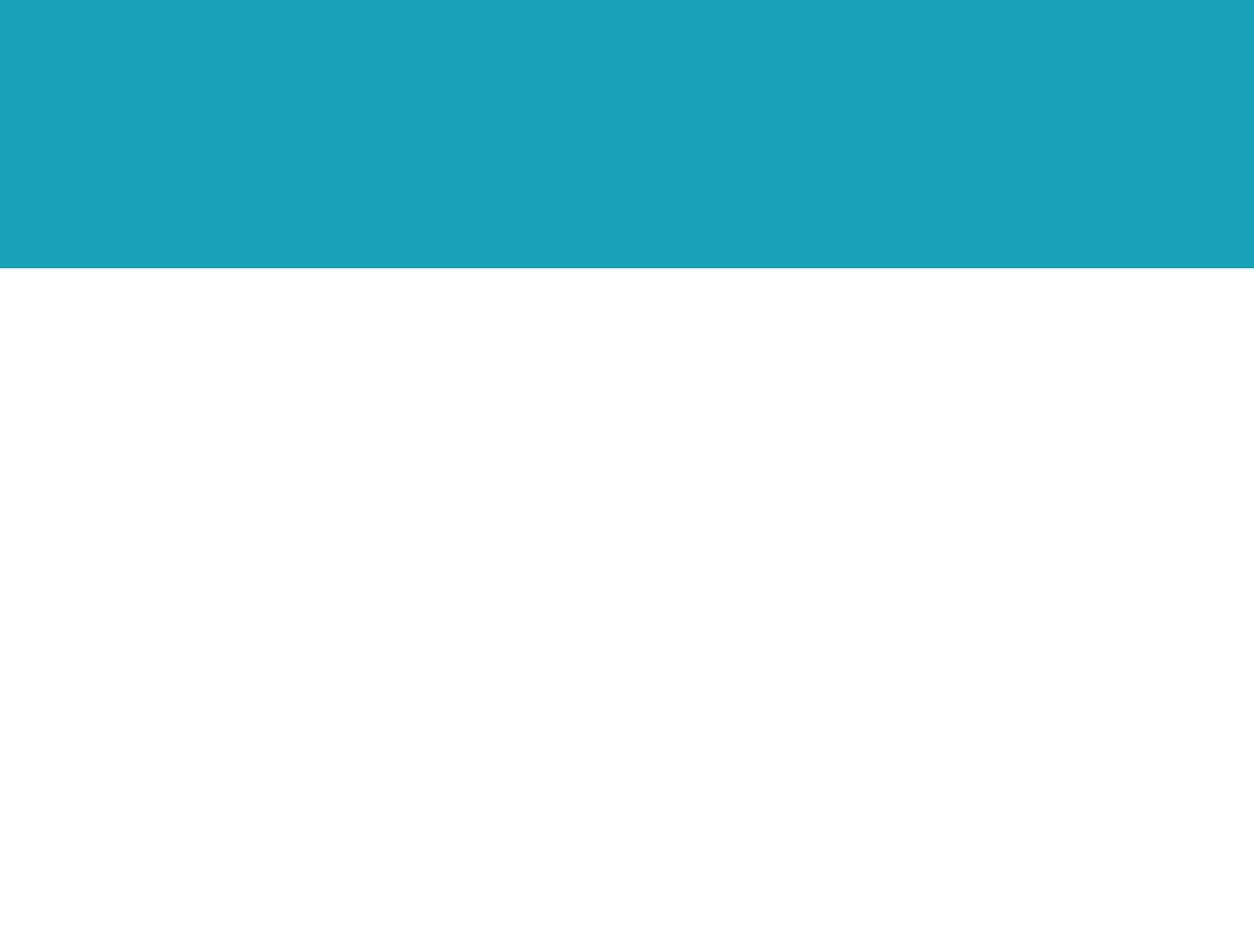
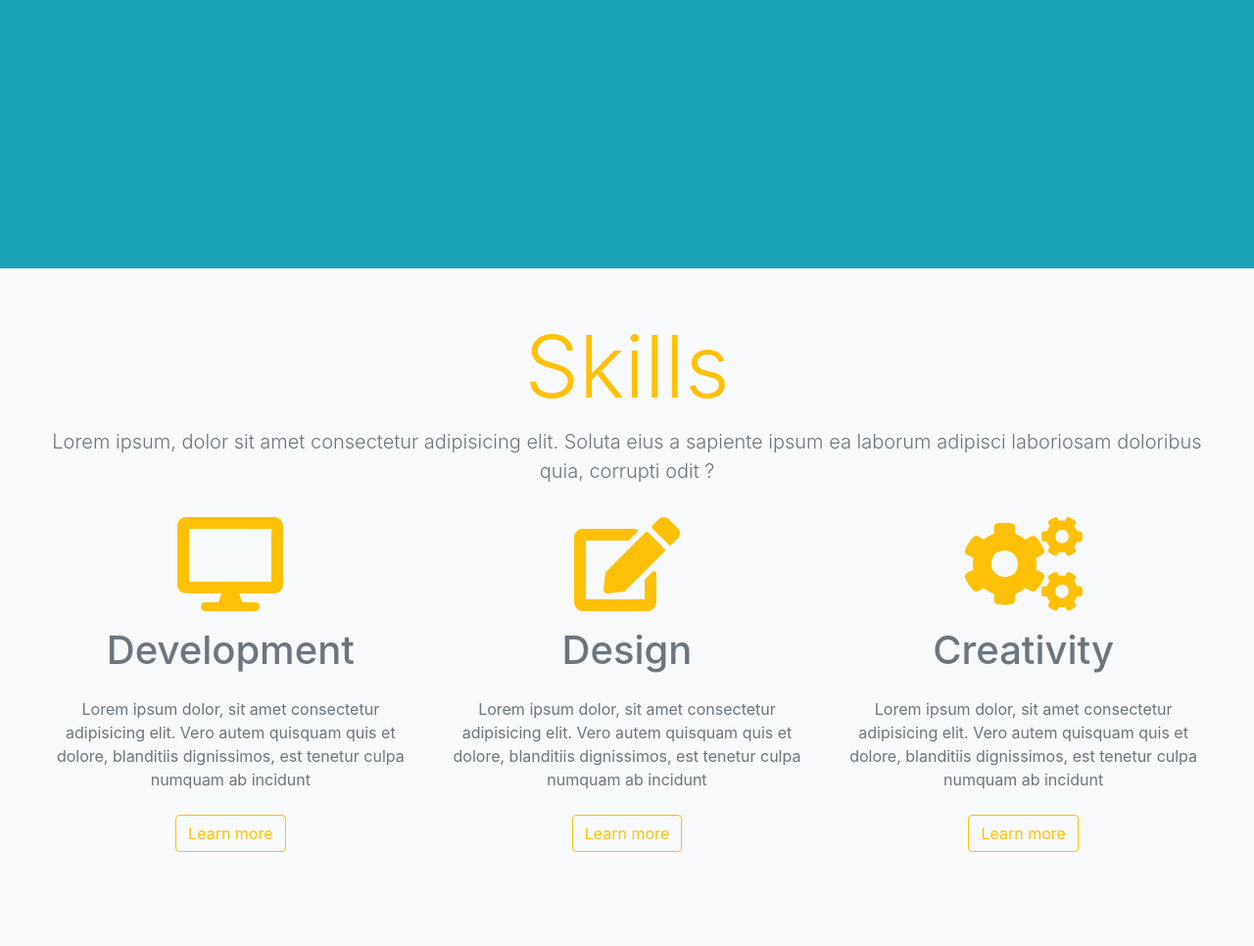
Before and after one commit to CyrilNtando/Bootstrap-Practice, a plain HTML site: page index.html in a window 1280 px wide. Shown: the part 526-1492 px from the top of the page at 98% size. Before the commit the page ends 800 px from the top, so only its background shows below. Drawn offline with nearby package versions, Linux system fonts and the light colour scheme.

Commit message:
Skill section completed

```diff
--- a/index.html
+++ b/index.html
@@ -120,6 +120,59 @@
       </div>
     </section>
     <!----End of bunner-->
+
+    <!------Skills-->
+    <section class="bg-light p-5">
+      <div class="container-fuild">
+        <!------title-->
+        <div class="row">
+          <div class="col text-center mb-3">
+            <h1 class="text-warning display-2">Skills</h1>
+            <p class="lead text-secondary">
+              Lorem ipsum, dolor sit amet consectetur adipisicing elit. Soluta
+              eius a sapiente ipsum ea laborum adipisci laboriosam doloribus
+              quia, corrupti odit ?
+            </p>
+          </div>
+        </div>
+        <!------End of title-->
+
+        <div class="row text-center">
+          <div class="col-lg-4 col-sm-10 mx-auto mb-5">
+            <i class="fas fa-desktop fa-6x text-warning mb-3"></i>
+            <h1 class="text-secondary ">Development</h1>
+            <p class="text-muted my-4">
+              Lorem ipsum dolor, sit amet consectetur adipisicing elit. Vero
+              autem quisquam quis et dolore, blanditiis dignissimos, est tenetur
+              culpa numquam ab incidunt
+            </p>
+            <a href="" class="btn btn-outline-warning">Learn more</a>
+          </div>
+
+          <div class="col-lg-4 col-sm-10 mx-auto mb-5">
+            <i class="fas fa-edit fa-6x text-warning mb-3"></i>
+            <h1 class="text-secondary ">Design</h1>
+            <p class="text-muted my-4">
+              Lorem ipsum dolor, sit amet consectetur adipisicing elit. Vero
+              autem quisquam quis et dolore, blanditiis dignissimos, est tenetur
+              culpa numquam ab incidunt
+            </p>
+            <a href="" class="btn btn-outline-warning">Learn more</a>
+          </div>
+          <div class="col-lg-4 col-sm-10 mx-auto mb-5">
+            <i class="fas fa-cogs fa-6x text-warning mb-3"></i>
+            <h1 class="text-secondary ">Creativity</h1>
+            <p class="text-muted my-4">
+              Lorem ipsum dolor, sit amet consectetur adipisicing elit. Vero
+              autem quisquam quis et dolore, blanditiis dignissimos, est tenetur
+              culpa numquam ab incidunt
+            </p>
+            <a href="" class="btn btn-outline-warning">Learn more</a>
+          </div>
+        </div>
+      </div>
+    </section>
+    <!------End of Skills-->
     <!-- jQuery first, then Popper.js, then Bootstrap JS -->
     <script
       src="https://code.jquery.com/jquery-3.3.1.slim.min.js"
```
